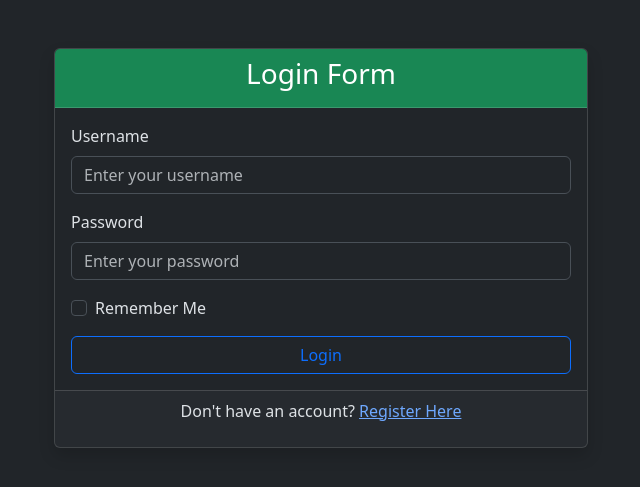
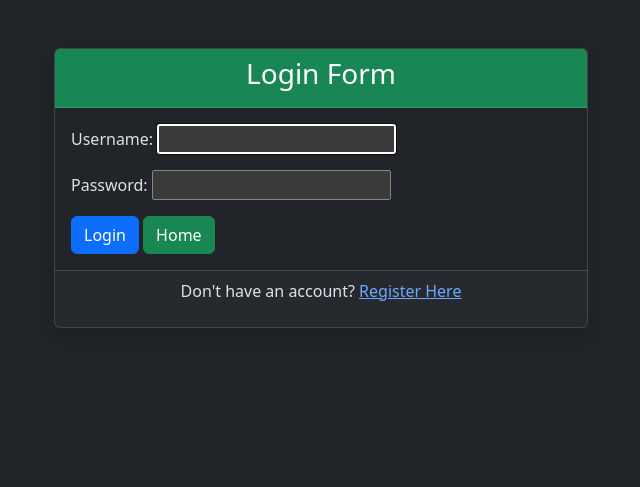
Before and after one commit to Mangeshlawande/SDE_Internship-Final-Task, a Django app: page /accounts/login/ in a window 1280 px wide. Shown: the part 56-543 px from the top of the page, without its empty margins (319-959 px from the left). Run offline with Django 5.2, Linux system fonts and the light colour scheme.

Commit message:
add changes to code files

```diff
--- a/blogapp/templates/layout.html
+++ b/blogapp/templates/layout.html
@@ -75,7 +75,7 @@
         </div>
       </nav>
 
-    <div class="container  mt-5 text-arial">
+    <div class="container  mt-5 text-arial ">
         {% block content %}
 
         <h1>WElCOME To Layout Page</h1>
--- a/blogapp/templates/registration/login.html
+++ b/blogapp/templates/registration/login.html
@@ -1,5 +1,6 @@
 
 {% extends "layout.html" %}
+
 {% block content %}
 <div class="container mt-5">
     <div class="row justify-content-center">
@@ -14,23 +15,12 @@
                         Invalid username or password. Please try again.
                     </div>
                     {% endif %}
-                    <form method="post" novalidate>
+                    <form method="post">
                         {% csrf_token %}
-                        <div class="mb-3">
-                            <label for="id_username" class="form-label">Username</label>
-                            <input type="text" name="username" id="id_username" class="form-control" placeholder="Enter your username" required>
-                        </div>
-                        <div class="mb-3">
-                            <label for="id_password" class="form-label">Password</label>
-                            <input type="password" name="password" id="id_password" class="form-control" placeholder="Enter your password" required>
-                        </div>
-                        <div class="form-check mb-3">
-                            <input type="checkbox" class="form-check-input" id="remember_me" name="remember_me">
-                            <label class="form-check-label" for="remember_me">Remember Me</label>
-                        </div>
-                        <div class="d-grid">
-                            <button type="submit" class="btn btn-outline-primary">Login</button>
-                        </div>
+
+                        {{form.as_p}}
+                        <button class="btn btn-primary" type="submit">Login </button>
+                        <a href="{% url 'tweet_list' %}" class="btn btn-success"> Home </a>
                     </form>
                 </div>
                 <div class="card-footer text-center">
@@ -41,3 +31,20 @@
     </div>
 </div>
 {% endblock %}
+
+
+
+{% comment %} {% extends "layout.html" %}
+
+
+{% block content %}
+<h2>Login Form </h2>
+<form method="post">
+    {% csrf_token %}
+
+    {{form.as_p}}
+    <button class="btn btn-primary" type="submit">Login </button>
+</form>
+<p>Don't have an account ? <a href="{% url 'register' %}"> Register Here</a></p>
+
+{% endblock %} {% endcomment %}
--- a/blogapp/tweet/forms.py
+++ b/blogapp/tweet/forms.py
@@ -1,7 +1,9 @@
 from django import forms
 from .models import Tweet
 from django.contrib.auth.forms import UserCreationForm
+# from django.contrib.auth.forms import AuthenticationForm
 from django.contrib.auth.models import User
+
 
 
 
@@ -18,6 +20,10 @@ class UserRegistrationForm(UserCreationForm):
         fields = ('username', 'email', 'password1', 'password2') # use Tuple for Build in form
 
 
+# class CustomLoginForm(AuthenticationForm):
+#     # Optional: Add a custom field, e.g., remember me
+#     remember_me = forms.BooleanField(required=False)
+
 
 class TweetSearchForm(forms.Form):
     query = forms.CharField(max_length=100, required=False, label="Search Tweets")
--- a/blogapp/tweet/templates/website/tweet_list.html
+++ b/blogapp/tweet/templates/website/tweet_list.html
@@ -7,11 +7,11 @@
 
 
 {% block content %}
-<h1> Welcome to Tweet's Blog Application
+<h1 class='text-center mb-3'> Welcome to Tweet's Blog Application
 </h1>
 
-<a class="btn btn-outline-primary mb-4" href="{% url 'tweet_create' %}">Create a Tweet </a>
-<div class="container row gap-3">
+<a class=" container btn btn-outline-primary mb-4 " href="{% url 'tweet_create' %}">Create a Tweet </a>
+<div class="justify-content-center  row gap-3">
     {% for tweet in tweets %}
     <div class="card" style="width: 18rem;">
         <img src="{{tweet.photo.url}}" class="card-img-top mt-3" alt="...">
```
Also changed, not shown: blogapp/tweet/views.py (+21 -8 lines), blogapp/db.sqlite3, blogapp/static/photos/animenature_ig-20241205-0002.jpg (added), blogapp/static/photos/itachiuchiha__07-20240603-0001.jpg (added), blogapp/static/photos/legendary_anime_69-20240512-0001.jpg (added), blogapp/static/photos/lotusofsaraswati-20230728-0001.jpg (added), blogapp/static/photos/men.forge-20240601-0001.jpg (added), blogapp/static/photos/mugensenseofficial-20240302-0005.jpg (added), blogapp/static/photos/pizzaman419-20230615-0001.jpg (added), blogapp/static/photos/sevensignsart-20241127-0001.jpg (added), blogapp/static/photos/son_U8R8e4j.goku.ins-20240926-0001.jpg (added).
